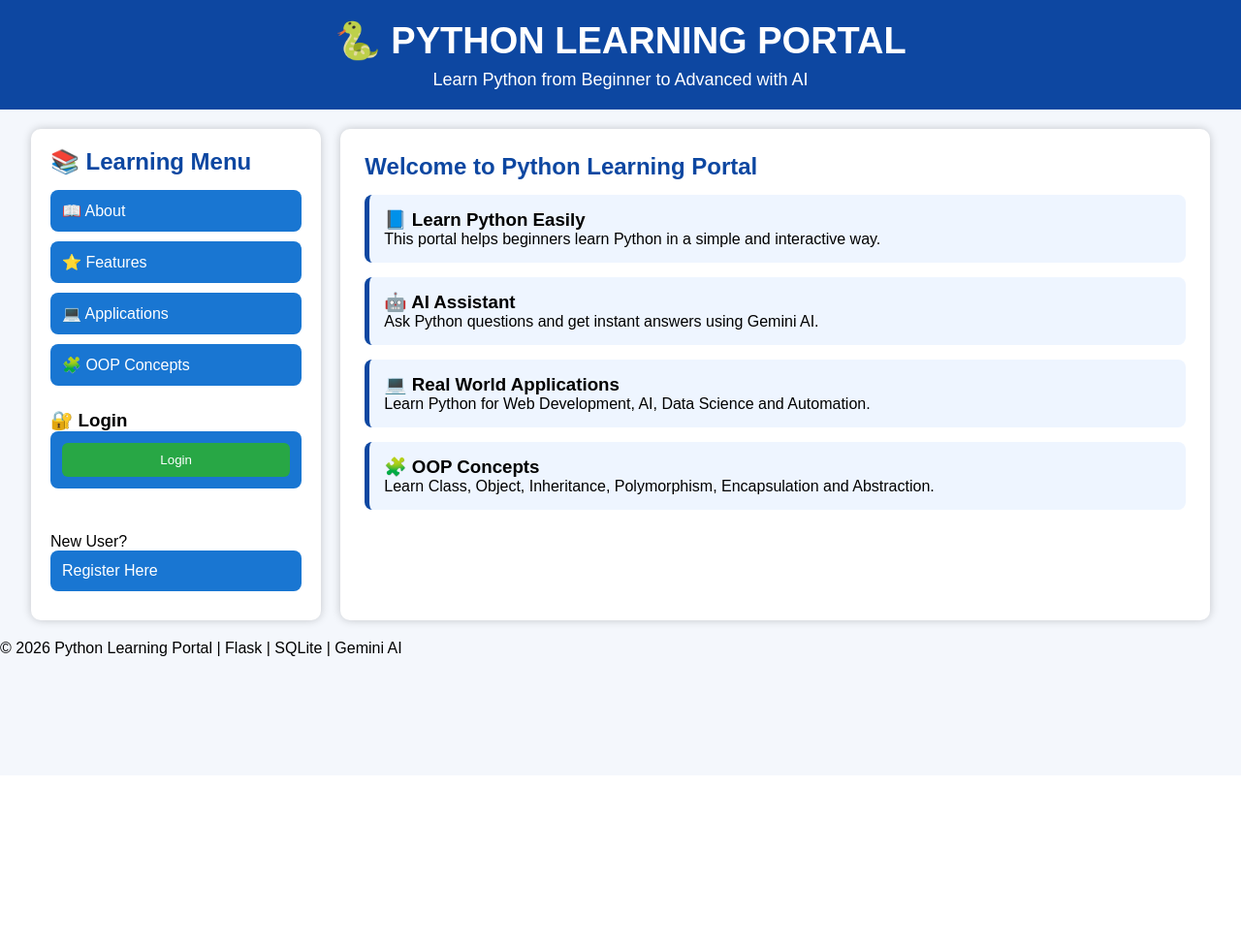
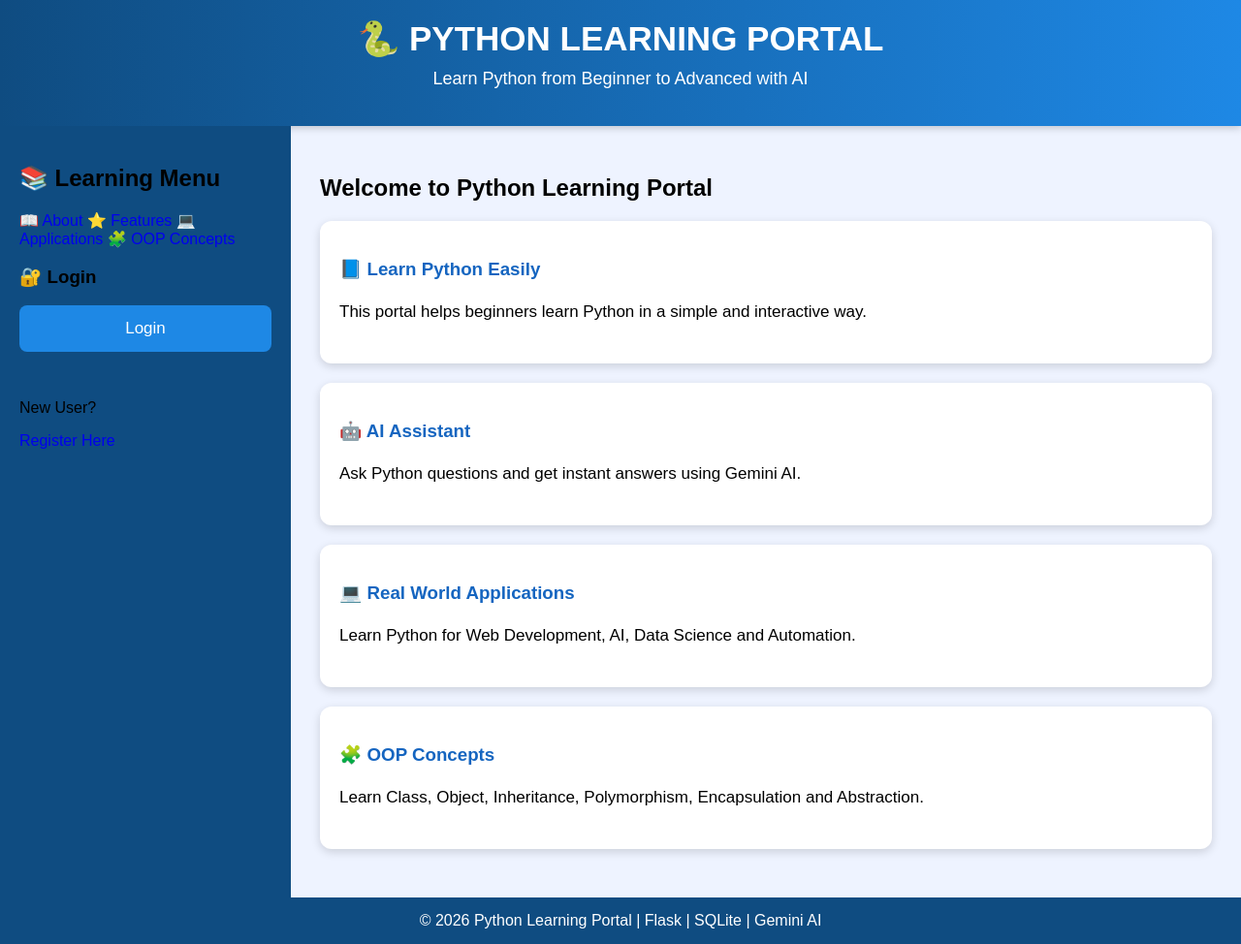
Before and after one commit to pavithra262003/python-learning-portal-, a Flask app: page / in a window 1280 px wide. Shown: the whole page at 97% size. Before the commit the page ends 677 px from the top, so only its background shows below. Run offline with Flask 3, Linux system fonts and the light colour scheme.

Commit message:
final UI

```diff
--- a/static/css/style.css
+++ b/static/css/style.css
@@ -1,130 +1,117 @@
-*{
+body{
     margin:0;
-    padding:0;
-    box-sizing:border-box;
-    font-family:Arial, sans-serif;
-}
-
-body{
-    background:#f4f7fc;
+    font-family:Arial,Helvetica,sans-serif;
+    background:#eef3ff;
 }
 
 header{
-    background:#0d47a1;
+    background:linear-gradient(90deg,#0f4c81,#1e88e5);
     color:white;
+    text-align:center;
     padding:20px;
-    text-align:center;
+    box-shadow:0 2px 8px rgba(0,0,0,.2);
 }
 
 header h1{
-    font-size:38px;
+    margin:0;
+    font-size:35px;
 }
 
 header p{
-    margin-top:8px;
+    margin-top:10px;
     font-size:18px;
 }
 
 .container{
-    width:95%;
-    margin:20px auto;
     display:flex;
-    gap:20px;
+    min-height:90vh;
 }
 
 .sidebar{
-    width:25%;
-    background:white;
-    border-radius:10px;
-    box-shadow:0 0 10px rgba(0,0,0,.2);
+    width:260px;
+    background:#0f4c81;
     padding:20px;
 }
 
-.sidebar h2{
-    color:#0d47a1;
+.sidebar button{
+    width:100%;
+    padding:14px;
     margin-bottom:15px;
+    border:none;
+    border-radius:8px;
+    background:#1e88e5;
+    color:white;
+    font-size:17px;
+    cursor:pointer;
+    transition:.3s;
+}
+
+.sidebar button:hover{
+    background:#1565c0;
+    transform:scale(1.03);
 }
 
 .sidebar a{
-    display:block;
-    padding:12px;
-    margin-bottom:10px;
     text-decoration:none;
-    background:#1976d2;
-    color:white;
-    border-radius:8px;
-    transition:.3s;
 }
 
-.sidebar a:hover{
+.content{
+    flex:1;
+    padding:30px;
+}
+
+.section h2{
+    color:#0f4c81;
+    font-size:30px;
+}
+
+.card{
+    background:white;
+    margin:20px 0;
+    padding:20px;
+    border-radius:12px;
+    box-shadow:0 3px 10px rgba(0,0,0,.15);
+}
+
+.card h3{
+    color:#1565c0;
+}
+
+.card p,
+.card li{
+    font-size:17px;
+    line-height:1.8;
+}
+
+input[type=text]{
+    width:80%;
+    padding:12px;
+    border:1px solid #ccc;
+    border-radius:8px;
+    font-size:16px;
+}
+
+button[type=submit]{
+    padding:12px 22px;
+    border:none;
+    border-radius:8px;
+    background:#1e88e5;
+    color:white;
+    font-size:16px;
+    cursor:pointer;
+}
+
+button[type=submit]:hover{
     background:#0d47a1;
 }
 
-.login-box{
-    margin-top:25px;
+hr{
+    margin:30px 0;
 }
 
-.login-box input{
-    width:100%;
-    padding:10px;
-    margin:8px 0;
-    border:1px solid #ccc;
-    border-radius:6px;
+footer{
+    background:#0f4c81;
+    color:white;
+    text-align:center;
+    padding:15px;
 }
-
-.login-box button{
-    width:100%;
-    padding:10px;
-    background:#28a745;
-    color:white;
-    border:none;
-    border-radius:6px;
-    cursor:pointer;
-}
-
-.login-box button:hover{
-    background:#1e7e34;
-}
-
-.content{
-    width:75%;
-    background:white;
-    padding:25px;
-    border-radius:10px;
-    box-shadow:0 0 10px rgba(0,0,0,.2);
-}
-
-.content h2{
-    color:#0d47a1;
-    margin-bottom:15px;
-}
-
-.card{
-    background:#eef5ff;
-    border-left:5px solid #0d47a1;
-    padding:15px;
-    margin:15px 0;
-    border-radius:8px;
-}
-
-.ai-box{
-    margin-top:30px;
-    background:#f1fff1;
-    padding:20px;
-    border-radius:10px;
-    border:2px solid green;
-}
-
-.ai-box input{
-    width:80%;
-    padding:10px;
-    border-radius:6px;
-}
-
-.ai-box button{
-    padding:10px 20px;
-    background:#0d47a1;
-    color:white;
-    border:none;
-    border-radius:6px;
-}
```
Also changed, not shown: templates/dashboard.html (+160 -51 lines).
